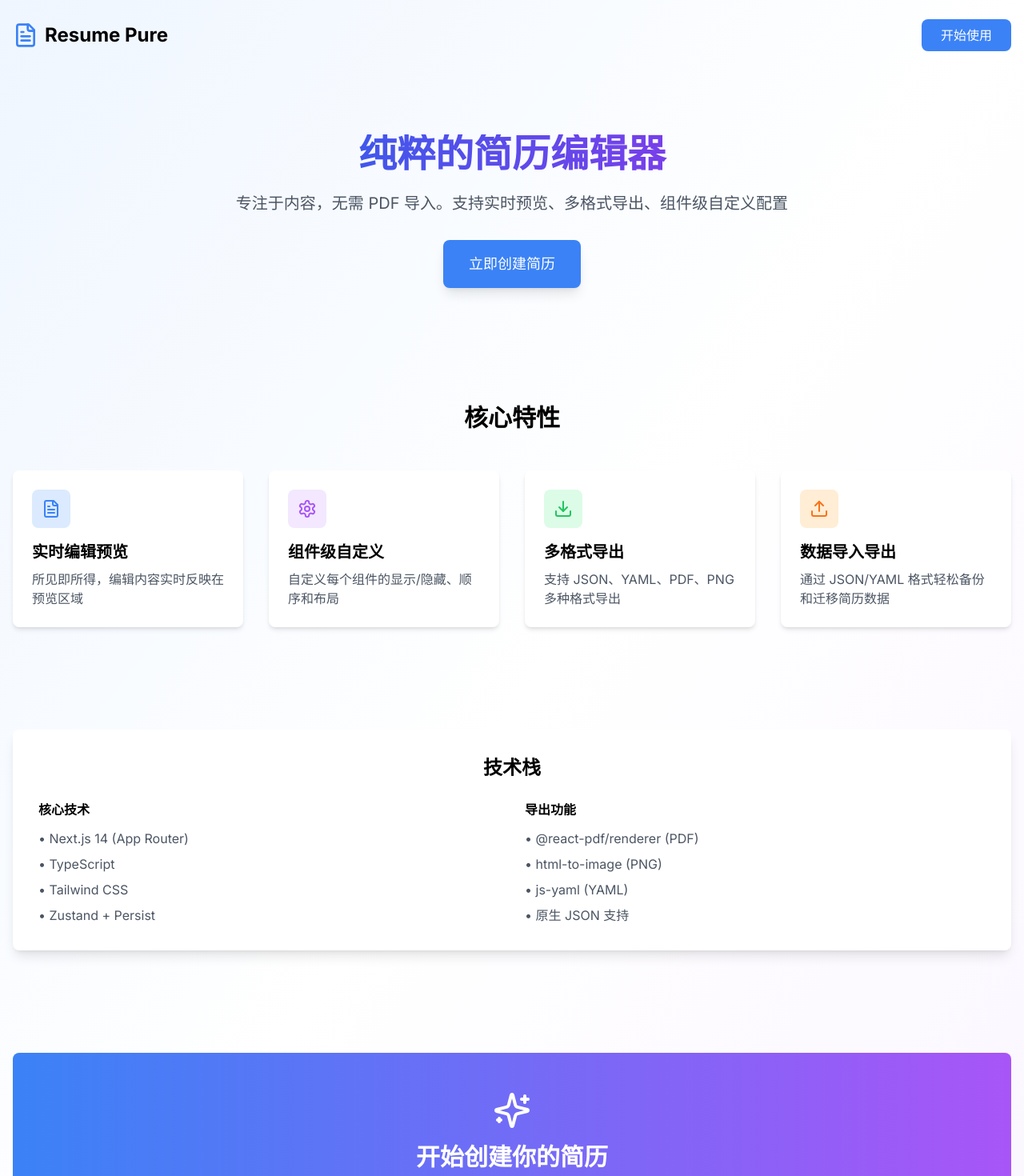
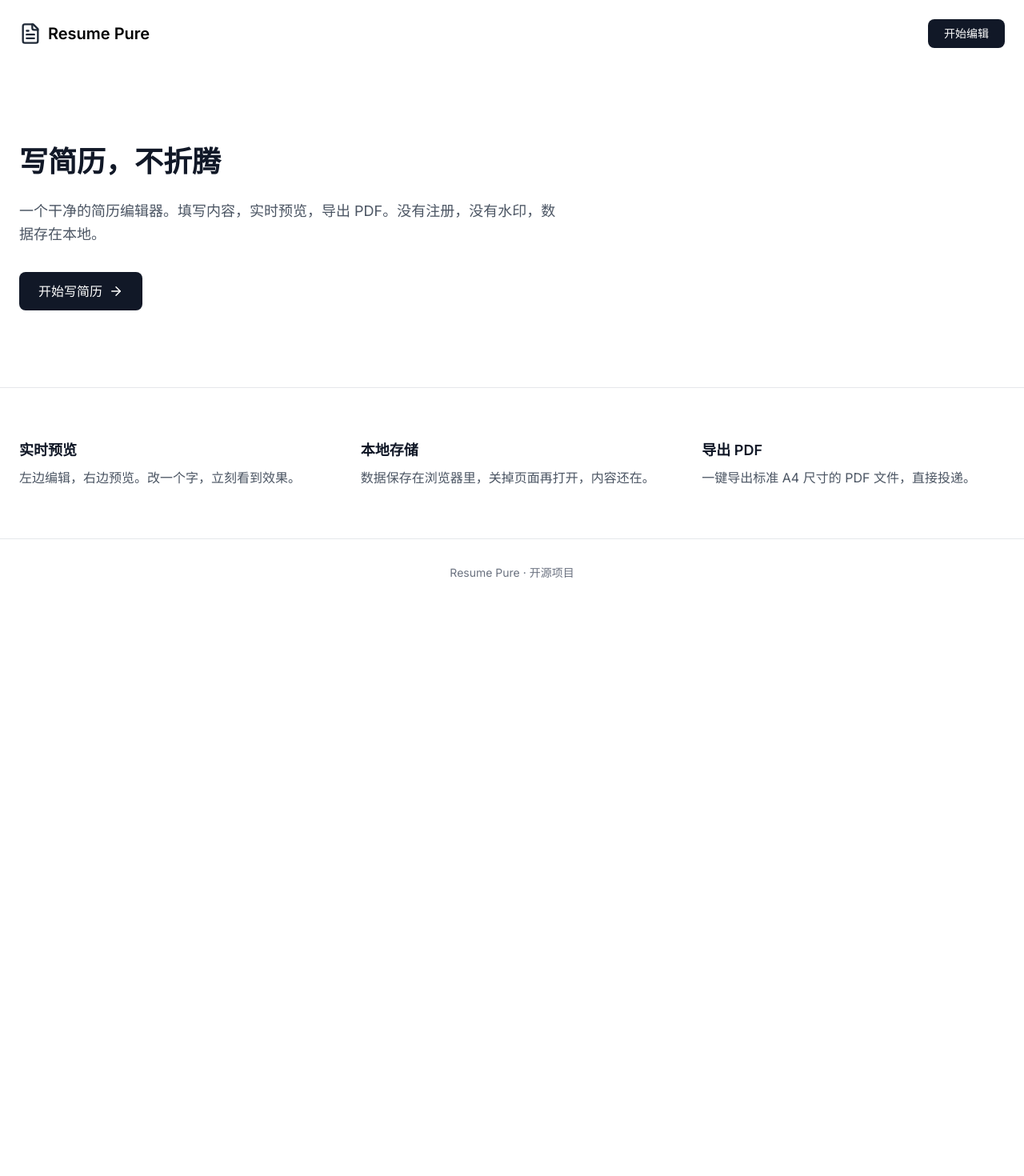
Before and after one commit to Fldicoahkiin/resume-pure, a Next.js app: page / in a window 1280 px wide. Shown: the top 1470 px of the page at 80% size. After the commit the page ends 800 px from the top, so only its background shows below. Built offline with nearby package versions, Linux system fonts and the light colour scheme.

Commit message:
feat: 优化编辑器界面和主页设计
- 重写主页文案，更简洁自然
- 移除所有输入框的 placeholder 提示
- 重新设计技能编辑器，使用卡片式布局
- 改进预览区技能展示样式
- 更新页面标题

```diff
--- a/src/app/layout.tsx
+++ b/src/app/layout.tsx
@@ -5,8 +5,8 @@ import './globals.css';
 const inter = Inter({ subsets: ['latin'] });
 
 export const metadata: Metadata = {
-  title: 'Resume Pure - 简洁的简历编辑器',
-  description: '纯粹的在线简历编辑器，支持实时预览和多格式导出',
+  title: 'Resume Pure - 在线简历编辑器',
+  description: '免费在线简历编辑器，实时预览，支持 PDF 导出',
 };
 
 export default function RootLayout({
--- a/src/app/page.tsx
+++ b/src/app/page.tsx
@@ -1,138 +1,73 @@
 'use client';
 
 import Link from 'next/link';
-import { FileText, Download, Upload, Settings, Sparkles } from 'lucide-react';
+import { FileText, ArrowRight } from 'lucide-react';
 
 export default function HomePage() {
   return (
-    <div className="min-h-screen bg-gradient-to-br from-blue-50 via-white to-purple-50">
+    <div className="min-h-screen bg-white">
       {/* Header */}
-      <header className="container mx-auto px-4 py-6">
+      <header className="container mx-auto px-6 py-6">
         <div className="flex items-center justify-between">
           <div className="flex items-center gap-2">
-            <FileText className="text-blue-500" size={32} />
-            <h1 className="text-2xl font-bold">Resume Pure</h1>
+            <FileText className="text-gray-800" size={28} />
+            <span className="text-xl font-semibold">Resume Pure</span>
           </div>
           <Link
             href="/builder"
-            className="px-6 py-2 bg-blue-500 text-white rounded-lg hover:bg-blue-600 transition"
+            className="px-5 py-2 bg-gray-900 text-white text-sm rounded-lg hover:bg-gray-800 transition"
           >
-            开始使用
+            开始编辑
           </Link>
         </div>
       </header>
 
-      {/* Hero Section */}
-      <section className="container mx-auto px-4 py-20 text-center">
-        <div className="max-w-3xl mx-auto">
-          <h2 className="text-5xl font-bold mb-6 bg-gradient-to-r from-blue-600 to-purple-600 bg-clip-text text-transparent">
-            纯粹的简历编辑器
-          </h2>
-          <p className="text-xl text-gray-600 mb-8">
-            专注于内容，无需 PDF 导入。支持实时预览、多格式导出、组件级自定义配置
+      {/* Hero */}
+      <section className="container mx-auto px-6 py-24">
+        <div className="max-w-2xl">
+          <h1 className="text-4xl font-bold text-gray-900 mb-6 leading-tight">
+            写简历，不折腾
+          </h1>
+          <p className="text-lg text-gray-600 mb-8 leading-relaxed">
+            一个干净的简历编辑器。填写内容，实时预览，导出 PDF。没有注册，没有水印，数据存在本地。
           </p>
           <Link
             href="/builder"
-            className="inline-block px-8 py-4 bg-blue-500 text-white text-lg rounded-lg hover:bg-blue-600 transition shadow-lg"
+            className="inline-flex items-center gap-2 px-6 py-3 bg-gray-900 text-white rounded-lg hover:bg-gray-800 transition"
           >
-            立即创建简历
+            开始写简历
+            <ArrowRight size={18} />
           </Link>
         </div>
       </section>
 
       {/* Features */}
-      <section className="container mx-auto px-4 py-16">
-        <h3 className="text-3xl font-bold text-center mb-12">核心特性</h3>
-        <div className="grid md:grid-cols-2 lg:grid-cols-4 gap-8">
-          <div className="bg-white p-6 rounded-lg shadow-md">
-            <div className="w-12 h-12 bg-blue-100 rounded-lg flex items-center justify-center mb-4">
-              <FileText className="text-blue-500" size={24} />
-            </div>
-            <h4 className="text-xl font-semibold mb-2">实时编辑预览</h4>
+      <section className="container mx-auto px-6 py-16 border-t">
+        <div className="grid md:grid-cols-3 gap-12">
+          <div>
+            <h3 className="text-lg font-semibold text-gray-900 mb-2">实时预览</h3>
             <p className="text-gray-600">
-              所见即所得，编辑内容实时反映在预览区域
+              左边编辑，右边预览。改一个字，立刻看到效果。
             </p>
           </div>
-
-          <div className="bg-white p-6 rounded-lg shadow-md">
-            <div className="w-12 h-12 bg-purple-100 rounded-lg flex items-center justify-center mb-4">
-              <Settings className="text-purple-500" size={24} />
-            </div>
-            <h4 className="text-xl font-semibold mb-2">组件级自定义</h4>
+          <div>
+            <h3 className="text-lg font-semibold text-gray-900 mb-2">本地存储</h3>
             <p className="text-gray-600">
-              自定义每个组件的显示/隐藏、顺序和布局
+              数据保存在浏览器里，关掉页面再打开，内容还在。
             </p>
           </div>
-
-          <div className="bg-white p-6 rounded-lg shadow-md">
-            <div className="w-12 h-12 bg-green-100 rounded-lg flex items-center justify-center mb-4">
-              <Download className="text-green-500" size={24} />
-            </div>
-            <h4 className="text-xl font-semibold mb-2">多格式导出</h4>
+          <div>
+            <h3 className="text-lg font-semibold text-gray-900 mb-2">导出 PDF</h3>
             <p className="text-gray-600">
-              支持 JSON、YAML、PDF、PNG 多种格式导出
-            </p>
-          </div>
-
-          <div className="bg-white p-6 rounded-lg shadow-md">
-            <div className="w-12 h-12 bg-orange-100 rounded-lg flex items-center justify-center mb-4">
-              <Upload className="text-orange-500" size={24} />
-            </div>
-            <h4 className="text-xl font-semibold mb-2">数据导入导出</h4>
-            <p className="text-gray-600">
-              通过 JSON/YAML 格式轻松备份和迁移简历数据
+              一键导出标准 A4 尺寸的 PDF 文件，直接投递。
             </p>
           </div>
         </div>
       </section>
 
-      {/* Tech Stack */}
-      <section className="container mx-auto px-4 py-16">
-        <div className="bg-white rounded-lg shadow-lg p-8">
-          <h3 className="text-2xl font-bold mb-6 text-center">技术栈</h3>
-          <div className="grid md:grid-cols-2 gap-8">
-            <div>
-              <h4 className="font-semibold mb-3">核心技术</h4>
-              <ul className="space-y-2 text-gray-600">
-                <li>• Next.js 14 (App Router)</li>
-                <li>• TypeScript</li>
-                <li>• Tailwind CSS</li>
-                <li>• Zustand + Persist</li>
-              </ul>
-            </div>
-            <div>
-              <h4 className="font-semibold mb-3">导出功能</h4>
-              <ul className="space-y-2 text-gray-600">
-                <li>• @react-pdf/renderer (PDF)</li>
-                <li>• html-to-image (PNG)</li>
-                <li>• js-yaml (YAML)</li>
-                <li>• 原生 JSON 支持</li>
-              </ul>
-            </div>
-          </div>
-        </div>
-      </section>
-
-      {/* CTA */}
-      <section className="container mx-auto px-4 py-16 text-center">
-        <div className="bg-gradient-to-r from-blue-500 to-purple-500 rounded-lg p-12 text-white">
-          <Sparkles className="mx-auto mb-4" size={48} />
-          <h3 className="text-3xl font-bold mb-4">开始创建你的简历</h3>
-          <p className="text-xl mb-8 opacity-90">
-            纯粹、简洁、高效的简历编辑体验
-          </p>
-          <Link
-            href="/builder"
-            className="inline-block px-8 py-4 bg-white text-blue-500 text-lg rounded-lg hover:bg-gray-100 transition shadow-lg font-semibold"
-          >
-            立即开始
-          </Link>
-        </div>
-      </section>
-
       {/* Footer */}
-      <footer className="container mx-auto px-4 py-8 text-center text-gray-600">
-        <p>© 2024 Resume Pure. 基于 Next.js 构建</p>
+      <footer className="container mx-auto px-6 py-8 border-t text-center text-gray-500 text-sm">
+        <p>Resume Pure · 开源项目</p>
       </footer>
     </div>
   );
--- a/src/components/editor/EducationEditor.tsx
+++ b/src/components/editor/EducationEditor.tsx
@@ -75,7 +75,7 @@ export function EducationEditor() {
                 value={edu.school}
                 onChange={(e) => updateEducation(edu.id, { school: e.target.value })}
                 className="mt-1 block w-full px-3 py-2 border border-gray-300 rounded-md shadow-sm text-base font-normal"
-                placeholder="清华大学"
+                placeholder=""
               />
             </label>
 
@@ -89,7 +89,7 @@ export function EducationEditor() {
                   updateEducation(edu.id, { degree: degree || '', major: major || '' });
                 }}
                 className="mt-1 block w-full px-3 py-2 border border-gray-300 rounded-md shadow-sm text-base font-normal"
-                placeholder="本科 - 计算机科学与技术"
+                placeholder=""
               />
             </label>
 
@@ -103,7 +103,7 @@ export function EducationEditor() {
                   updateEducation(edu.id, { startDate: start || '', endDate: end || '' });
                 }}
                 className="mt-1 block w-full px-3 py-2 border border-gray-300 rounded-md shadow-sm text-base font-normal"
-                placeholder="2018.09 - 2022.06"
+                placeholder=""
               />
             </label>
 
@@ -114,7 +114,7 @@ export function EducationEditor() {
                 value={edu.gpa || ''}
                 onChange={(e) => updateEducation(edu.id, { gpa: e.target.value })}
                 className="mt-1 block w-full px-3 py-2 border border-gray-300 rounded-md shadow-sm text-base font-normal"
-                placeholder="3.8/4.0"
+                placeholder=""
               />
             </label>
           </div>
--- a/src/components/preview/ResumePreview.tsx
+++ b/src/components/preview/ResumePreview.tsx
@@ -260,14 +260,21 @@ export function ResumePreview() {
               return (
                 <section key={section.id} className="mb-5">
                   <SectionTitle title={section.title || '技能专长'} themeColor={theme.primaryColor} />
-                  <div className="space-y-1.5">
+                  <div className="space-y-2">
                     {skills.map(skill => (
-                      <div key={skill.id} className="flex text-xs">
-                        <span className="font-semibold text-gray-800 w-24 shrink-0">
-                          {skill.category}
-                        </span>
+                      <div key={skill.id} className="text-xs">
+                        {skill.category && (
+                          <span className="font-semibold text-gray-800 mr-2">
+                            {skill.category}:
+                          </span>
+                        )}
                         <span className="text-gray-700">
-                          {skill.items.join(' · ')}
+                          {skill.items.map((item, idx) => (
+                            <span key={idx}>
+                              {idx > 0 && <span className="mx-1.5 text-gray-400">•</span>}
+                              {item}
+                            </span>
+                          ))}
                         </span>
                       </div>
                     ))}
```
Also changed, not shown: src/components/editor/ExperienceEditor.tsx (+4 -4 lines), src/components/editor/PersonalInfoEditor.tsx (+7 -7 lines), src/components/editor/ProjectEditor.tsx (+5 -5 lines), src/components/editor/SkillEditor.tsx (+28 -41 lines).
